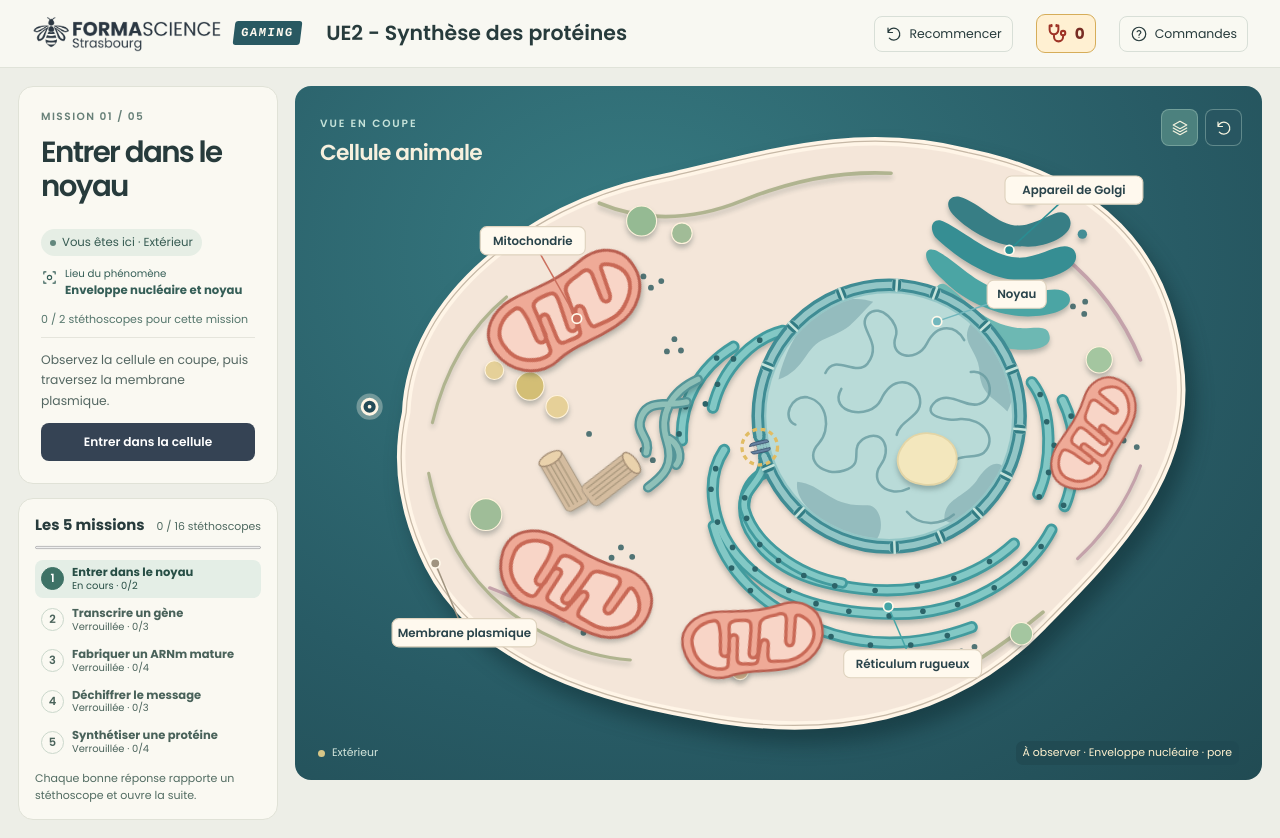
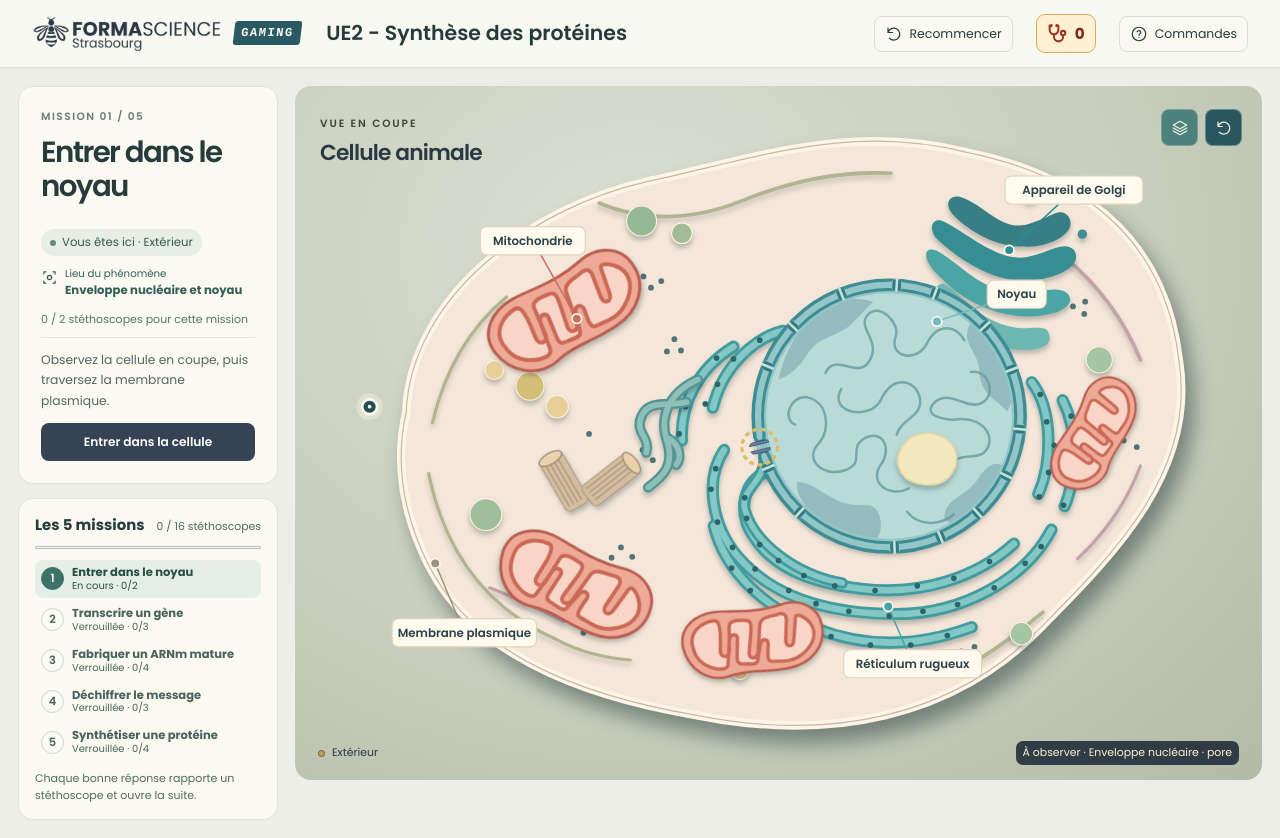
Before and after one commit to formascience-code/gaming, a Next.js app: page / in a window 1280 px wide. Built offline with nearby package versions, Linux system fonts and the light colour scheme.

Commit message:
Éclaircir le fond de la cellule en vert sauge

```diff
--- a/app/style.css
+++ b/app/style.css
@@ -30,9 +30,9 @@ button:focus-visible,.map:focus-visible{outline:2px solid #80b5b2;outline-offset
 .specimen p{margin:8px 0 0}
 .icon-button{display:grid;place-items:center;width:29px;height:29px;border:1px solid #d9e1d9;background:#f8f8f0;border-radius:7px}
 .specimen .icon-button{position:absolute;right:11px;top:10px}
-.stage{border-radius:16px;position:relative;min-height:580px;height:calc(100dvh - 106px);overflow:hidden;isolation:isolate;background:radial-gradient(ellipse at 35% 24%,#377b82,#285b65 62%,#214b53);color:#f7f0de;display:grid}
+.stage{border-radius:16px;position:relative;min-height:580px;height:calc(100dvh - 106px);overflow:hidden;isolation:isolate;background:radial-gradient(ellipse at 35% 24%,#dbe0d3,#c5ccba 62%,#b3bba7);color:#2b3742;display:grid}
 .stage-heading{position:absolute;top:23px;left:25px;z-index:1;pointer-events:none}
-.stage-heading span{font-size:.66rem;letter-spacing:.18em;color:#c5e2d9;font-weight:600}
+.stage-heading span{font-size:.66rem;letter-spacing:.18em;color:#394737;font-weight:600}
 .stage-heading h2{margin:2px 0 0;font-size:1.36rem;letter-spacing:-.035em;font-weight:600}
 .scene-tools{position:absolute;right:20px;top:23px;z-index:2;display:flex;gap:7px}
 .scene-control{display:grid;place-items:center;width:37px;height:37px;border:1px solid #a1c4bb75;border-radius:8px;background:#285661;color:#f5f3df}
@@ -46,9 +46,9 @@ button:focus-visible,.map:focus-visible{outline:2px solid #80b5b2;outline-offset
 .map-marker:is(:hover,:focus-visible) rect{stroke:#346f75;stroke-width:2.5}
 .map-marker.pore-label:is(:hover,:focus-visible) rect{fill:#3d777e;stroke:#fff3d8}
 .player{pointer-events:none}
-.stage-foot{position:absolute;bottom:15px;left:23px;right:23px;display:flex;justify-content:space-between;gap:10px;color:#d5e7dd;font-size:.68rem;pointer-events:none}
+.stage-foot{position:absolute;bottom:15px;left:23px;right:23px;display:flex;justify-content:space-between;gap:10px;color:#2b3742;font-size:.68rem;pointer-events:none}
 .stage-foot span:first-child{display:flex;align-items:center;gap:7px}
-.stage-foot i{height:7px;width:7px;background:#d7c687;border-radius:50%}
+.stage-foot i{height:7px;width:7px;background:#c2a05a;border:1px solid #725824;border-radius:50%}
 dialog{padding:24px;width:min(470px,calc(100vw - 24px));border:1px solid #d9e3d9;border-radius:14px;background:#faf9f2;color:var(--ink)}
 dialog::backdrop{background:#17384285}
 .dialog-head{display:flex;justify-content:space-between;align-items:center}
@@ -143,12 +143,13 @@ dialog dd{margin:2px 0 0;color:var(--soft)}
 @media(prefers-reduced-motion:reduce){.stethoscope-flight{animation-duration:.01s}}
 .topbar{position:sticky;top:0;z-index:4}
 @media(max-width:900px){.challenge-open .stage{height:clamp(320px,61vw,465px)}}
-.detail-active .stage-heading,.detail-active .stage-foot>span{background:#214b53eb;border-radius:8px;padding:5px 8px}
+.detail-active .stage-heading,.detail-active .stage-foot>span{background:#2b3742f5;color:#f7f0de;border-radius:8px;padding:5px 8px}
 .mission-location{display:flex;align-items:flex-start;gap:7px;margin:10px 0 3px;color:#355e57;font-size:.73rem}
 .mission-location svg{flex:none;margin-top:3px}
 .mission-location strong,.mission-location small{display:block}
 .mission-location small{font-size:.64rem}
-.stage-foot>span:last-child{max-width:74%;text-align:right;color:#fff2cf;background:#214b53ed;border-radius:7px;padding:4px 7px}
+.detail-active .stage-heading span{color:#dbe0d3}
+.stage-foot>span:last-child{max-width:74%;text-align:right;color:#fff2cf;background:#2b3742f5;border-radius:7px;padding:4px 7px}
 .mission-debrief{border-color:#e5c58c;background:#fff8e8}
 .debrief-award{display:grid;place-items:center;width:62px;height:62px;border-radius:50%;background:#a3372a;color:#fff5d9;border:3px solid #efc55e;box-shadow:0 0 0 5px #f7e4ae}
 .mission-debrief>.eyebrow{margin:14px 0 2px}
```
